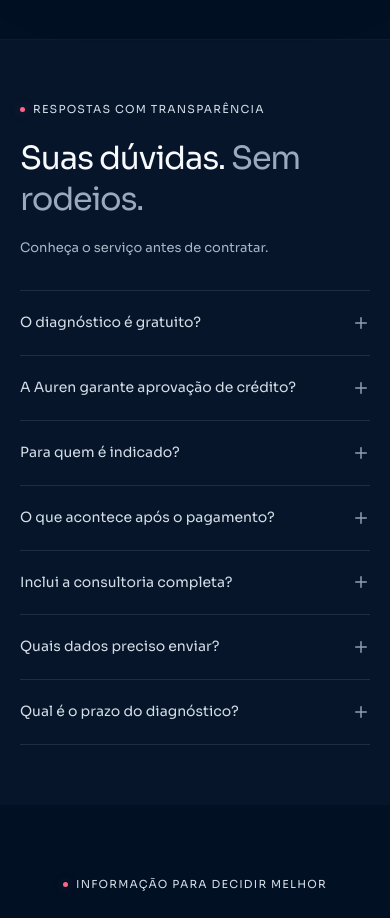
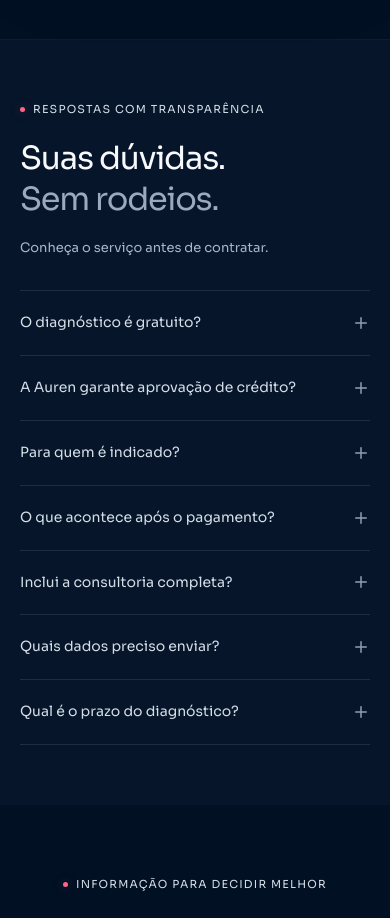
Before and after one commit to jeremiasthomaz8-commits/AurenCapital, a React (Vite) app: page / in a window 390 px wide. Shown: the part 9480-10398 px from the top of the page. Built offline with nearby package versions, Linux system fonts and the light colour scheme; no server answers.

Commit message:
Mantém Sem rodeios na mesma linha no mobile

```diff
--- a/src/styles.css
+++ b/src/styles.css
@@ -2956,6 +2956,10 @@ section[id] {
   .faq-heading h2 br {
     display: none;
   }
+  .faq-heading h2 .soft-color {
+    display: inline-block;
+    white-space: nowrap;
+  }
   .faq-heading > p:last-child {
     font-size: 13px;
     margin-top: 15px;
```
